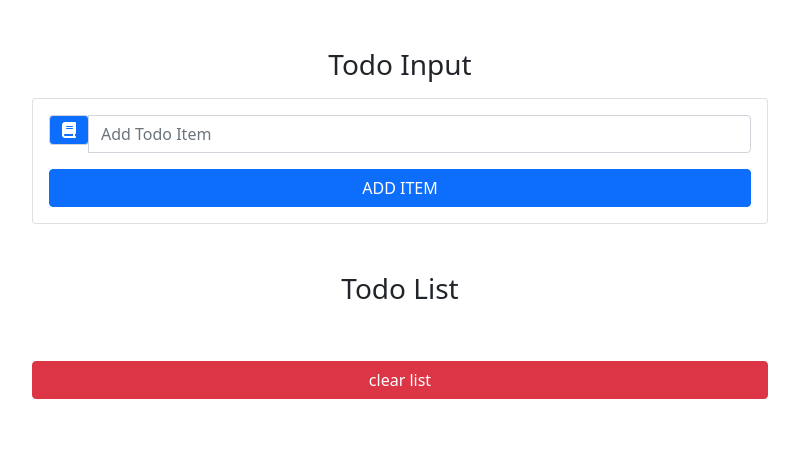
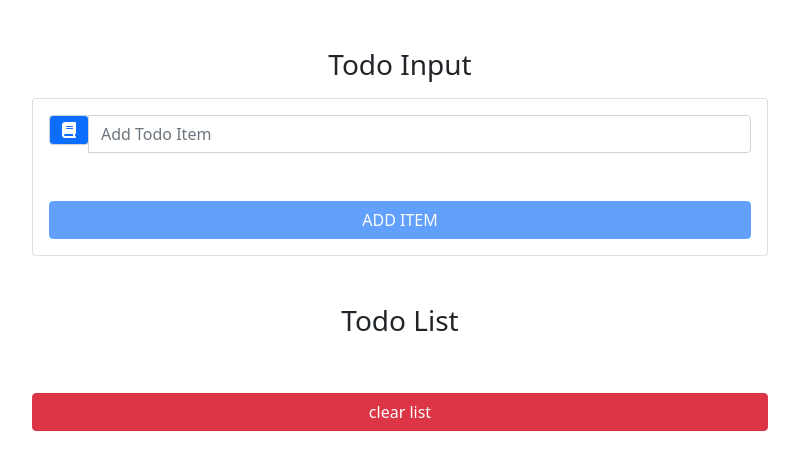
Before and after one commit to Milad64sh/Todo-list, a React (Create React App) app: page / in a window 1280 px wide. Shown: the top 470 px of the page, without its empty margins (240-1039 px from the left). Built offline with nearby package versions, Linux system fonts and the light colour scheme.

Commit message:
seventh commit

```diff
--- a/src/App.js
+++ b/src/App.js
@@ -23,31 +23,42 @@
     };
     const updatedItems = [...this.state.items, newItem];
     this.setState({
+      items: updatedItems,
       item: '',
       id: uuid(),
-      items: updatedItems,
       editItem: false,
     });
   };
   clearList = () => {
-    console.log('clear list');
+    this.setState({
+      items: [],
+    });
   };
   handleDelete = (id) => {
-    console.log(`handle delete ${id}`);
+    const filterItems = this.state.items.filter((item) => item.id !== id);
+    this.setState({
+      items: filterItems,
+    });
   };
   handleEdit = (id) => {
-    console.log(`handle edit ${id}`);
+    const filterItems = this.state.items.filter((item) => item.id !== id);
+    const selectedItem = this.state.items.find((item) => item.id === id);
+    this.setState({
+      items: filterItems,
+      item: selectedItem.title,
+      id: id,
+      editItem: true,
+    });
   };
 
   render() {
-    console.log(this.state);
     return (
       <div className='container'>
         <div className='row'>
           <div className='col-10 mx-auto col-md-8 mt-5'>
             <h3 className='text-capitalize text-center'>todo input</h3>
             <TodoInput
-              item={this.item}
+              item={this.state.item}
               handleChange={this.handleChange}
               handleSubmit={this.handleSubmit}
               editItem={this.state.editItem}
--- a/src/components/TodoInput.js
+++ b/src/components/TodoInput.js
@@ -23,9 +23,14 @@
           <div className='d-grid'>
             <button
               type='submit'
-              className='btn btn-primary mt-3 text-uppercase'
+              disabled={item ? false : true}
+              className={
+                editItem
+                  ? 'btn btn-block btn-success mt-3'
+                  : 'btn btn-primary mt-5 text-uppercase'
+              }
             >
-              add item
+              {editItem ? 'edit item' : 'add item'}
             </button>
           </div>
         </form>
--- a/src/components/TodoList.js
+++ b/src/components/TodoList.js
@@ -1,6 +1,5 @@
 import React, { Component } from 'react';
 import TodoItem from './TodoItem';
-import Item from './TodoItem';
 
 export default class TodoList extends Component {
   render() {
```
